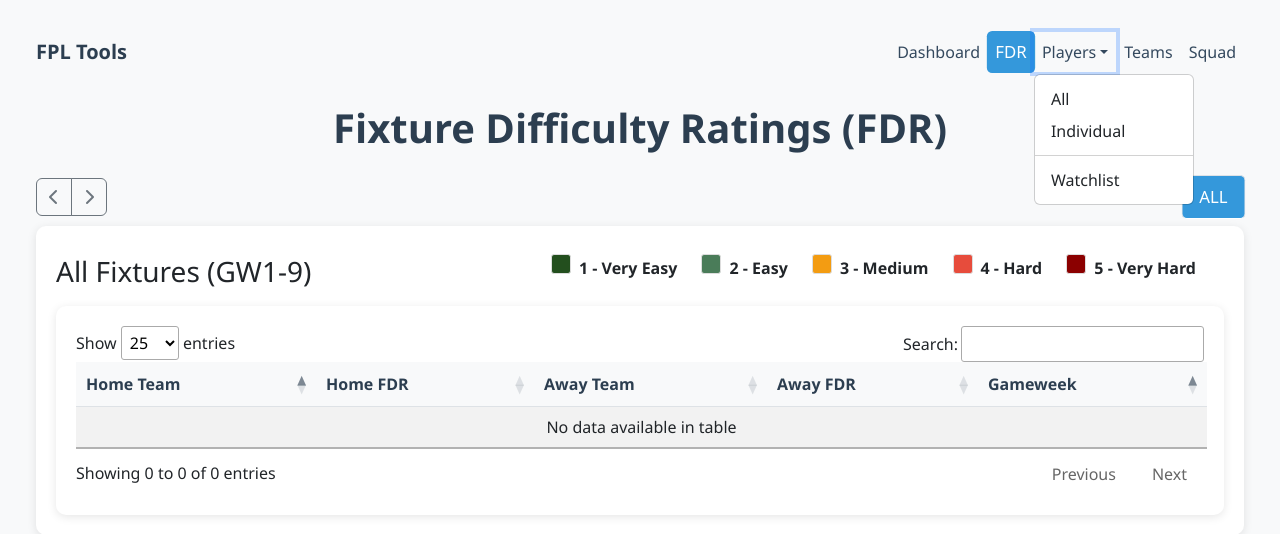
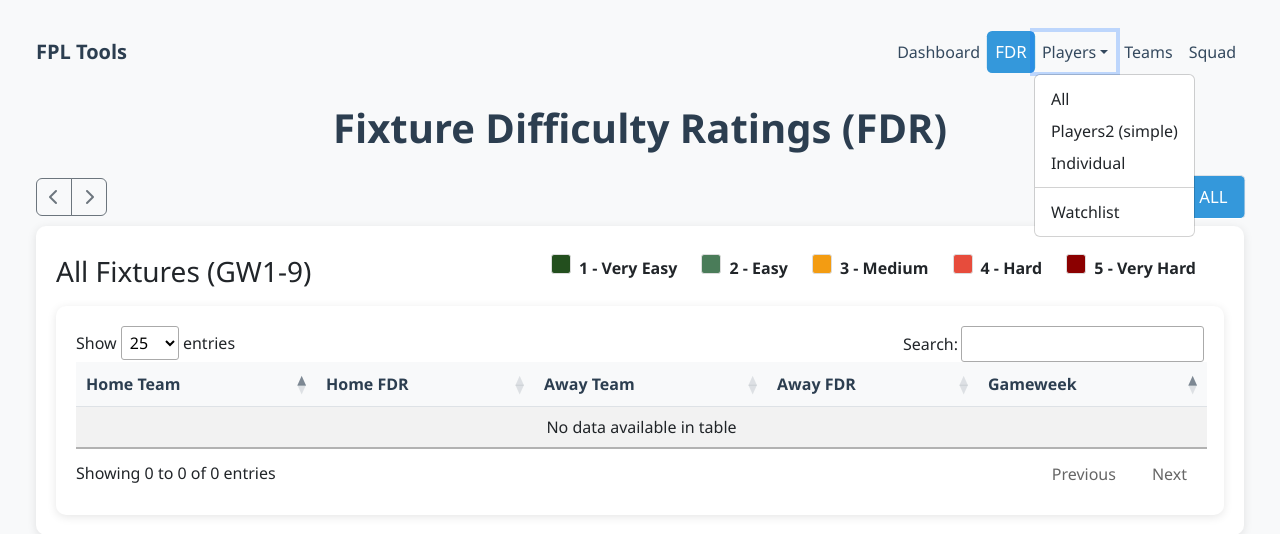
Before and after one commit to oos/FPL2, a Flask app: page /fdr in a window 1280 px wide, after a click on "Players". Shown: the top 534 px of the page. Run offline with Flask 3, Linux system fonts and the light colour scheme; data that the repository does not hold is empty; some libraries are stand-ins or nearby versions.

Commit message:
chore(nav): add Players2 (simple) link under Players menu

```diff
--- a/templates/_navbar.html
+++ b/templates/_navbar.html
@@ -8,6 +8,7 @@
         <a class="nav-link dropdown-toggle {{ 'active' if request.path.startswith('/players') or request.path.startswith('/watchlist') else '' }}" href="/players" id="playersDropdown" role="button" data-bs-toggle="dropdown" aria-expanded="false">Players</a>
         <ul class="dropdown-menu" aria-labelledby="playersDropdown">
           <li><a class="dropdown-item {{ 'active' if request.path == '/players' else '' }}" href="/players">All</a></li>
+          <li><a class="dropdown-item {{ 'active' if request.path == '/players2' else '' }}" href="/players2">Players2 (simple)</a></li>
           <li><a class="dropdown-item {{ 'active' if request.path == '/players/individual' else '' }}" href="/players/individual">Individual</a></li>
           <li><hr class="dropdown-divider"></li>
           <li><a class="dropdown-item {{ 'active' if request.path == '/watchlist' else '' }}" href="/watchlist">Watchlist</a></li>
```
